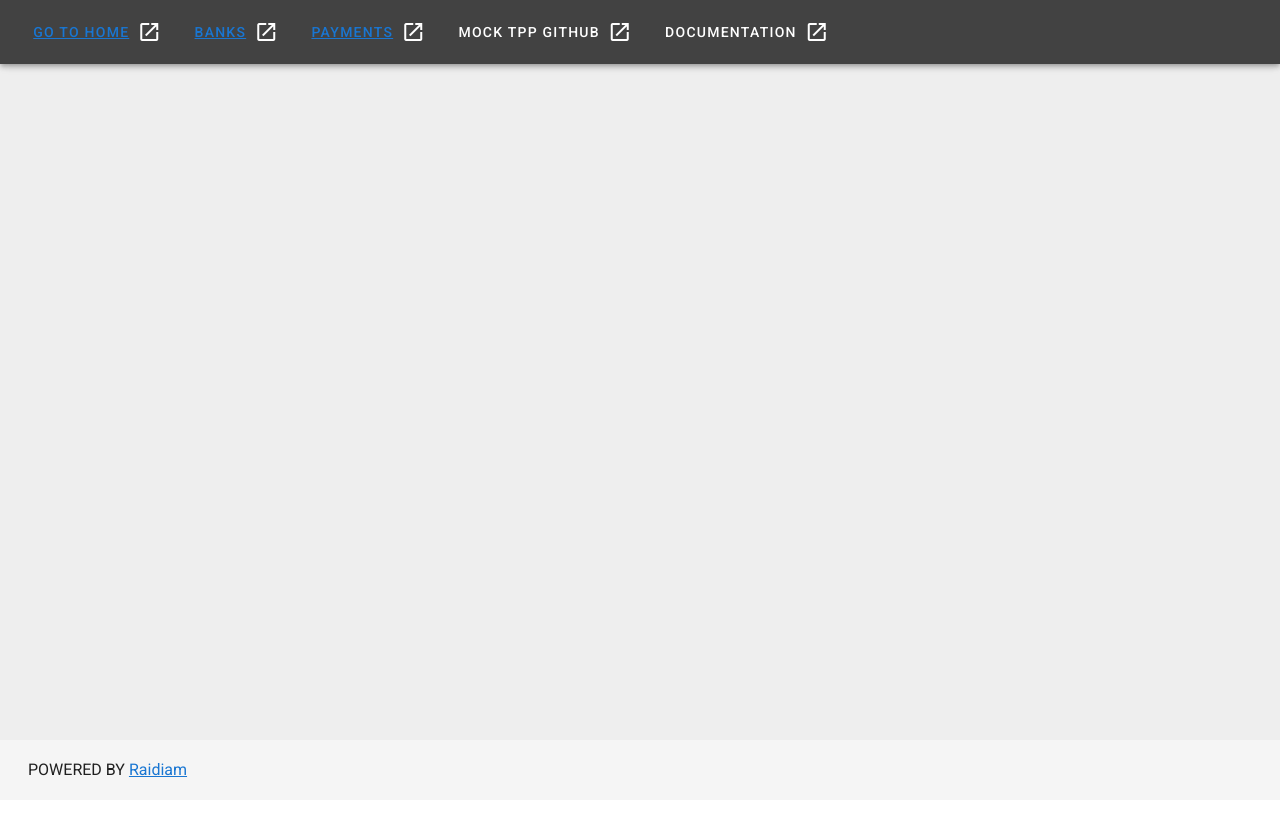
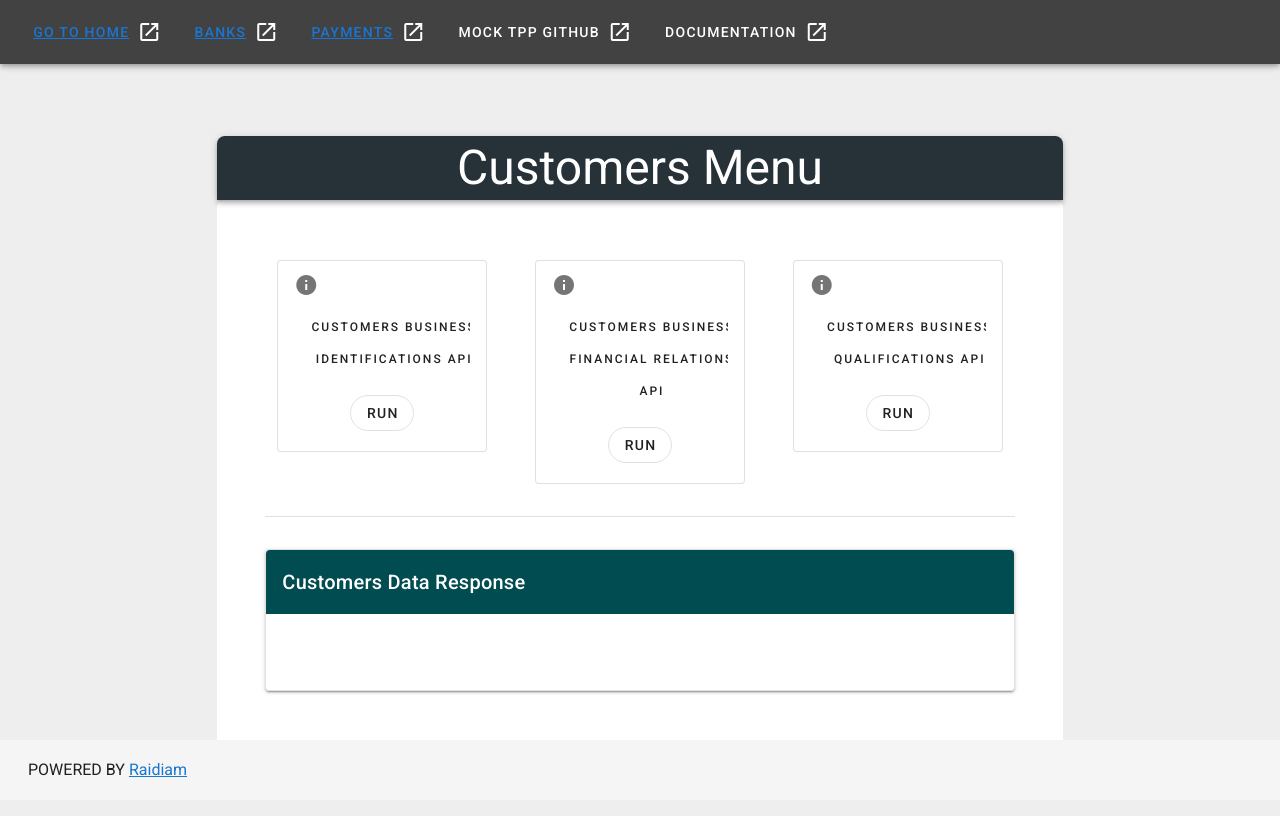
Before and after one commit to OpenBanking-Brasil/applications-exemplo, a Vue app in the folder tpp-payments-client/tpp-views/: page /customers in a window 1280 px wide. Shown: the top 816 px of the page. Built offline with nearby package versions, Linux system fonts and the light colour scheme.

Commit message:
OCI-747 done

```diff
--- a/tpp-payments-client/tpp-views/src/components/GeneralAppComponents/CardComponent.vue
+++ b/tpp-payments-client/tpp-views/src/components/GeneralAppComponents/CardComponent.vue
@@ -3,31 +3,37 @@
     <v-card class="text-center" max-width="344" outlined>
       <v-list-item>
         <v-list-item-content>
-          <div class="text-overline mb-2">
+          <v-row>
+            <v-col class="d-flex" cols="12" sm="12" right>
+              <v-icon :title="fullPath" medium color="darken-2" class="ml-17">
+                mdi-information
+              </v-icon>
+            </v-col>
+          </v-row>
+          <h1 class="text-overline mb-5 ml-3">
             {{ title }}
-          </div>
-          <v-text-field dense outlined placeholder="Resource ID" :value="resourceId"></v-text-field>
+          </h1>
+          <v-text-field
+            v-if="displayTextField"
+            dense
+            outlined
+            placeholder="Resource ID"
+            :value="resourceId"
+          ></v-text-field>
         </v-list-item-content>
       </v-list-item>
 
-      <v-card-actions class="mt-n5">
-        <v-btn outlined rounded text @click="onClickAccount"> {{ btnText }} </v-btn>
+      <v-card-actions class="justify-center mt-n5 mb-3">
+        <v-btn outlined rounded text @click="onClickAccount">
+          {{ btnText }}
+        </v-btn>
       </v-card-actions>
     </v-card>
-    <v-snackbar
-        v-model="snackbar"
-        :multi-line="multiLine"
-
-      >
+    <v-snackbar v-model="snackbar" :multi-line="multiLine">
       {{ text }}
 
       <template v-slot:action="{ attrs }">
-          <v-btn
-            color="white"
-            text
-            v-bind="attrs"
-            @click="snackbar = false"
-          >
+        <v-btn color="white" text v-bind="attrs" @click="snackbar = false">
           Close
         </v-btn>
       </template>
@@ -45,29 +51,35 @@ export default {
       type: String,
     },
     resourceId: {
-      type: String
+      type: String,
     },
     path: {
-      type: String
-    }
+      type: String,
+    },
+    displayTextField: {
+      type: Boolean,
+    },
+    fullPath: {
+      type: String,
+    },
   },
   name: "CardComponent",
 
-  data(){
+  data() {
     return {
       multiLine: true,
       snackbar: false,
-      text: "You must provide resource ID"
-    }
+      text: "You must provide resource ID",
+    };
   },
   methods: {
-    onClickAccount(){
-      if(!this.resourceId){
+    onClickAccount() {
+      if (this.displayTextField && !this.resourceId) {
         this.snackbar = true;
         return;
       }
-      this.$emit("fetch-account-data", this.path)
-    }
-  }
+      this.$emit("fetch-account-data", this.path);
+    },
+  },
 };
 </script>
--- a/tpp-payments-client/tpp-views/src/router/index.js
+++ b/tpp-payments-client/tpp-views/src/router/index.js
@@ -12,6 +12,7 @@ import ConsentResponseMenu from '../views/ConsentResponseMenu.vue'
 import AccountsMenu from '../views/AccountsMenu.vue'
 import ResourcesResponse from '../views/ResourcesResponse.vue'
 import CreditCardAccounts from '../views/CreditCardAccounts.vue'
+import CustomersMenu from '../views/Customers.vue'
 
 Vue.use(VueRouter)
 
@@ -75,6 +76,11 @@ const routes = [
     path: '/credit-card-accounts',
     name: 'credit-card-accounts',
     component: CreditCardAccounts
+  },
+  {
+    path: '/customers',
+    name: 'customers',
+    component: CustomersMenu
   }
 ]
 
--- a/tpp-payments-client/tpp-views/src/store/modules/mock-tpp.js
+++ b/tpp-payments-client/tpp-views/src/store/modules/mock-tpp.js
@@ -2,6 +2,7 @@ const state = {
   selectedOption: "",
   clientID: "",
   registrationAccessToken: "",
+  cadastroOption: "",
   consents: [
     {
       id: 1,
@@ -135,12 +136,16 @@ const state = {
 const getters = {
   selectedOption: (state) => state.selectedOption,
   consents: (state) => state.consents,
+  cadastroOption: (state) => state.cadastroOption,
 };
 
 const actions = {
   setOption({ commit }, option) {
     commit("setSelectedOption", option);
   },
+  setCadastroOption({ commit }, cadastroOption){
+    commit("setSelectedCadastroOption", cadastroOption);
+  }
 };
 
 const mutations = {
@@ -148,7 +153,8 @@ const mutations = {
     (state.selectedOption = selectedOption),
 
   setClientID: (state, clientID) => state.clientID = clientID,
-  setRegistrationAccessToken: (state, registrationAccessToken) => state.registrationAccessToken = registrationAccessToken
+  setRegistrationAccessToken: (state, registrationAccessToken) => state.registrationAccessToken = registrationAccessToken,
+  setSelectedCadastroOption: (state, cadastroOption) => state.cadastroOption = cadastroOption
 };
 
 export default {
--- a/tpp-payments-client/tpp-views/src/views/ConsentMenu.vue
+++ b/tpp-payments-client/tpp-views/src/views/ConsentMenu.vue
@@ -64,7 +64,7 @@
 // @ is an alias to /src
 import SheetAppBar from "@/components/GeneralAppComponents/SheetAppBar.vue";
 import axios from "../util/axios.js";
-import { mapGetters } from "vuex";
+import { mapGetters, mapActions } from "vuex";
 
 export default {
   name: "ConsentMenu",
@@ -77,6 +77,7 @@ export default {
       cadastroOptions: ['PF', 'PJ'],
       selectedOption: "PF",
       consentsArr: [],
+      consentsDeepCopy: [],
       headers: [
         {
           text: "CATEGORIA DE DADOS",
@@ -93,7 +94,7 @@ export default {
 
   watch: {
     selectedOption(val){
-      this.consentsArr = this.consents.filter((consent) => {
+      this.consentsArr = this.consentsDeepCopy.filter((consent) => {
         if(val === "PF"){
           return consent.id !== 3 && consent.id !== 4;
         } else if(val === "PJ"){
@@ -108,12 +109,16 @@ export default {
   },
 
   created(){
-    this.consentsArr = [...this.consents];
-    this.consentsArr = this.consents.filter((consent) => consent.id !== 3 && consent.id !== 4);
+    this.setCadastroOption(this.selectedOption);
+    this.consentsDeepCopy = JSON.parse(JSON.stringify(this.consents));
+    this.consentsArr = this.consentsDeepCopy.filter((consent) => consent.id !== 3 && consent.id !== 4);
+
   },
 
   methods: {
+    ...mapActions(["setCadastroOption"]),
     continueConsent() {
+      this.setCadastroOption(this.selectedOption);
       this.loading = true;
       axios.defaults.withCredentials = true;
       const selectedConsents = this.consentsArr.filter(
@@ -140,6 +145,6 @@ export default {
           this.loading = false;
         });
     },
-  },
+  }
 };
 </script>
--- /dev/null
+++ b/tpp-payments-client/tpp-views/src/views/Customers.vue
@@ -0,0 +1,127 @@
+<template>
+  <v-main class="consent-menu">
+    <v-row>
+      <v-col cols="12" sm="2"> </v-col>
+      <v-col cols="12" sm="8">
+        <SheetAppBar header="Customers Menu" />
+
+        <v-sheet min-height="70vh" rounded="lg">
+          <v-container class="pa-md-12">
+            <v-row>
+              <v-col cols="12" sm="4">
+                <CardComponent
+                  :fullPath="identificationsFullPath"
+                  :title="identificationTitle"
+                  :displayTextField="false"
+                  btnText="RUN"
+                  path="identifications"
+                  @fetch-account-data="fetchCustomersData"
+                />
+              </v-col>
+              <v-col cols="12" sm="4">
+                <CardComponent
+                  :fullPath="financialRelationsFullPath"
+                  :title="financialRelationTitle"
+                  :displayTextField="false"
+                  btnText="RUN"
+                  path="financial-relations"
+                  @fetch-account-data="fetchCustomersData"
+                />
+              </v-col>
+              <v-col cols="12" sm="4">
+                <CardComponent
+                  :fullPath="qualificationFullPath"
+                  :title="qualificationTitle"
+                  :displayTextField="false"
+                  btnText="RUN"
+                  path="qualifications"
+                  @fetch-account-data="fetchCustomersData"
+                />
+              </v-col>
+            </v-row>
+            <v-divider class="mt-5 mb-8"></v-divider>
+            <v-row>
+              <v-col cols="12" sm="12">
+                <v-card elevation="2" outlined>
+                  <v-card-title style="color: white; background-color: #004c50"
+                    >Customers Data Response</v-card-title
+                  >
+                  <v-card-text>
+                    <pre class="pt-4" style="overflow: auto">
+                        {{ customersDataResponse }}
+                    </pre>
+                  </v-card-text>
+                </v-card>
+              </v-col>
+            </v-row>
+          </v-container>
+        </v-sheet>
+      </v-col>
+      <v-col cols="12" sm="2"> </v-col>
+    </v-row>
+  </v-main>
+</template>
+
+<script>
+// @ is an alias to /src
+import SheetAppBar from "@/components/GeneralAppComponents/SheetAppBar.vue";
+import CardComponent from "@/components/GeneralAppComponents/CardComponent.vue";
+import { mapGetters } from "vuex";
+import axios from "../util/axios.js";
+
+export default {
+  name: "CustomersMenu",
+  components: {
+    SheetAppBar,
+    CardComponent
+  },
+  data() {
+    return {
+      identificationTitle: "",
+      financialRelationTitle: "",
+      qualificationTitle: "",
+      customersDataResponse: "",
+      apiFamilyType: "",
+
+      identificationsFullPath: "",
+      financialRelationsFullPath: "",
+      qualificationFullPath: ""
+    };
+  },
+
+  computed: {
+    ...mapGetters(["cadastroOption"])
+  },
+
+  methods: {
+    fetchCustomersData(path){
+      axios
+        .get(`${this.apiFamilyType}/${path}`, { withCredentials: true })
+        .then((response) => {
+          this.customersDataResponse = response.data;
+        });
+    },
+  },
+
+  created(){
+    if(this.cadastroOption === "PF"){
+      this.apiFamilyType = "customers-personal";
+      this.identificationTitle = "Customers Personal Identifications API";
+      this.financialRelationTitle = "Customers Personal Financial Relations API";
+      this.qualificationTitle = "Customers Personal Qualifications API";
+
+      this.identificationsFullPath = "/open-banking/customers/v1/personal/identifications";
+      this.financialRelationsFullPath = "/open-banking/customers/v1/personal/financial-relations";
+      this.qualificationFullPath = "/open-banking/customers/v1/personal/qualifications";
+    } else {
+      this.apiFamilyType = "customers-business";
+      this.identificationTitle = "Customers Business Identifications API";
+      this.financialRelationTitle = "Customers Business Financial Relations API";
+      this.qualificationTitle = "Customers Business Qualifications API";
+      this.identificationsFullPath = "/open-banking/customers/v1/business/identifications";
+      this.financialRelationsFullPath = "/open-banking/customers/v1/business/financial-relations";
+      this.qualificationFullPath = "/open-banking/customers/v1/business/qualifications";
+    }
+  }
+};
+</script>
```
Also changed, not shown: tpp-payments-client/tpp-views/src/views/AccountsMenu.vue (+12 -4 lines), tpp-payments-client/tpp-views/src/views/ConsentResponseMenu.vue (+31 -8 lines), tpp-payments-client/tpp-views/src/views/CreditCardAccounts.vue (+15 -5 lines), 1 other file (tests, documents, lock files or other folders). Lines whose indentation alone changed are shown as unchanged.
